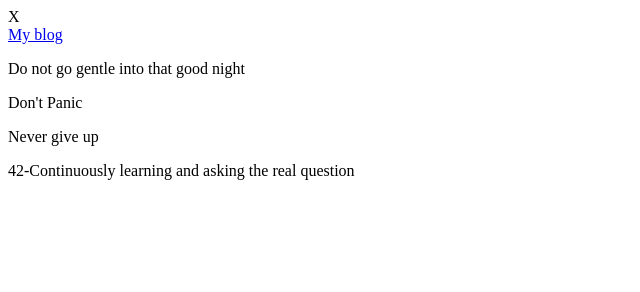
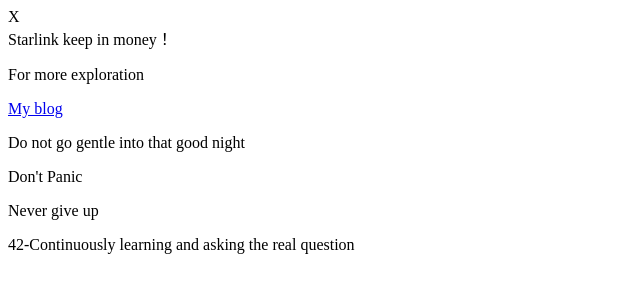
Before and after one commit to JINNIAN666/starlinkkim.github.io, a plain HTML site: page index.html in a window 1280 px wide. Shown: the whole page, without its empty margins (0-640 px from the left). Drawn offline with Linux system fonts and the light colour scheme.

Commit message:
Update index.html

```diff
--- a/index.html
+++ b/index.html
@@ -4,11 +4,13 @@
     <meta charset="UTF-8">
     <meta name="viewport" content="width=device-width, initial-scale=1.0">
 
-    <title>Zip2-梦的开始</title>
+    <title>Starlink-星链</title>
 </head>
 <body>
 <h>X</h>
 </br>
+<h>Starlink keep in money！</h>
+<p>For more exploration</p>
 <a href="https://www.zhoudongqi.com/">My blog</a>
 <p>Do not go gentle into that good night</p>
 <p>Don't Panic</p>
```
